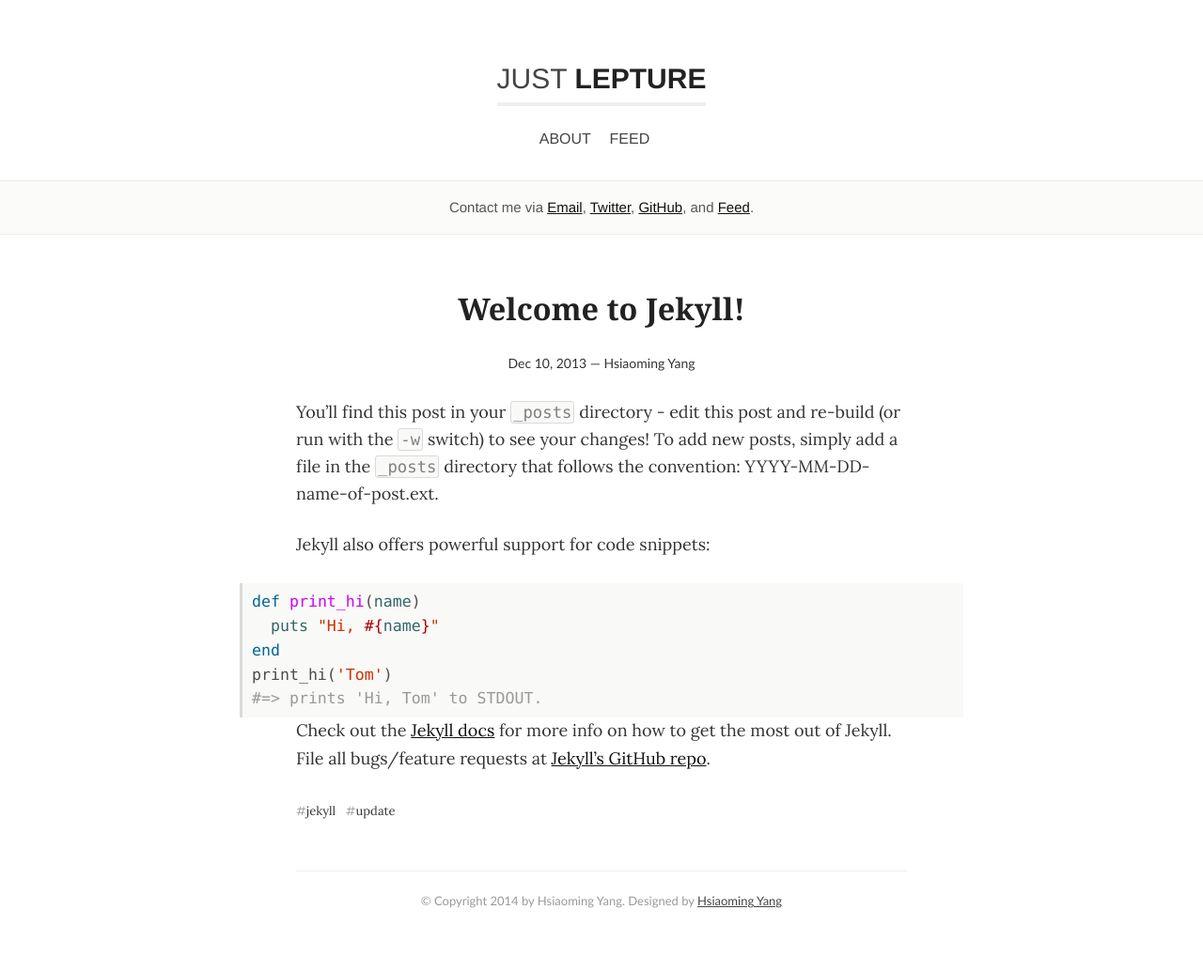
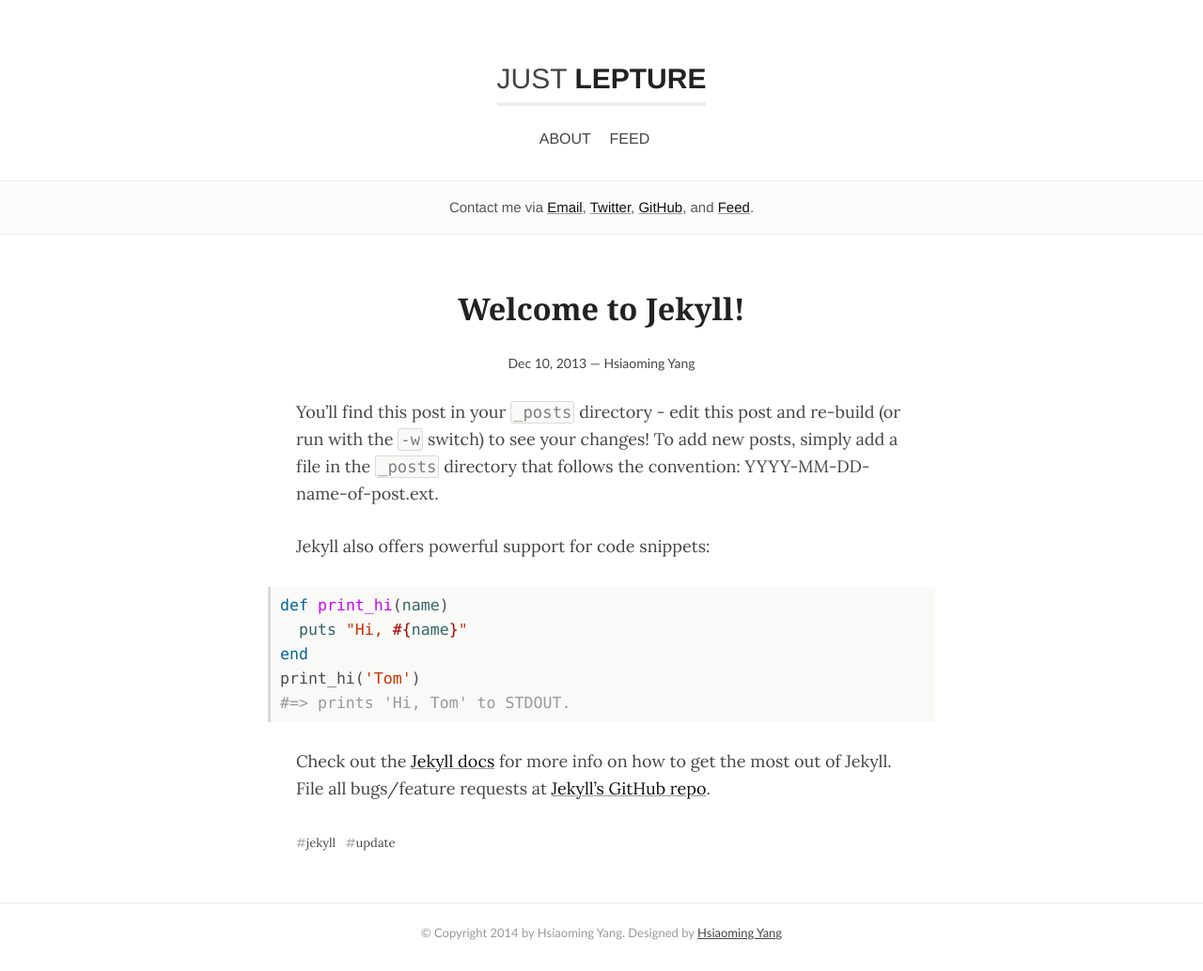
Before and after one commit to lepture/jekyll-vision, a Jekyll site: the page built from _posts/2013-12-10-welcome-to-jekyll.md, in a window 1280 px wide. Shown: the whole page at 94% size. Built offline with Jekyll 4.4.1, drawn with Linux system fonts in a browser that asks for light colours; Markdown is read by kramdown in place of the engine named in the settings; before the commit the page ends 1000 px from its top, so only the background shows below that.

Commit message:
Update style

```diff
--- a/css/site.css
+++ b/css/site.css
@@ -21,7 +21,6 @@
   content: "";
   clear: both;
 }
-
 a {
   color: #434344;
   -webkit-transition: all 0.25 ease-in;
@@ -35,11 +34,8 @@
 .yue {
   font-family: "Lora", "Georgia", "Xin Gothic", "Hiragino Sans GB", "WenQuanYi Micro Hei", sans-serif;
 }
-.yue p {
-  margin-bottom: 1.4em;
-}
 .yue .cite-quote {
-  font-size: 24px;
+  font-size: 20px;
   text-align: left;
   margin: 20px;
   border: 0;
@@ -47,8 +43,8 @@
 }
 .yue .cite-quote cite {
   display: block;
-  text-align: right;
-  font-size: 20px;
+  text-align: center;
+  font-size: 16px;
   font-style: normal;
   color: #999;
 }
@@ -58,6 +54,10 @@
 .yue .cite-quote cite:before {
   content: '—';
   margin-right: 10px;
+}
+.yue .highlight td:first-of-type pre {
+  text-align: right;
+  color: #aaa;
 }
 
 #header {
@@ -110,7 +110,7 @@
 #main {
   padding: 30px 0;
 }
-#footer .container {
+#footer {
   padding: 10px 0 20px;
   text-align: center;
   border-top: 1px solid #eee;
@@ -168,6 +168,10 @@
   font-size: 14px;
   font-family: "Optima", "Helvetica Neue", sans-serif;
 }
+.hentry .entry-content h2 {
+  margin-top: 2em;
+  border-bottom: 1px solid #eee;
+}
 .hentry .entry-meta .updated:after {
   content: ' — ';
 }
@@ -198,7 +202,16 @@
 .paginator .next:after {
   content: "»";
 }
+.entry-extra {
+  zoom: 1;
+}
+.entry-extra:after {
+  display: table;
+  content: ' ';
+  clear: both;
+}
 .entry-tags {
+  float: left;
   margin-bottom: 20px;
 }
 .entry-tags .tag {
@@ -210,14 +223,13 @@
   content: '#';
   color: #999;
 }
-.twitter-share-button {
-  display: none;
+.social-button {
+  float: right;
 }
-.twttr-rendered .twitter-share-button {
-  display: block;
-}
-#disqus_thread {
-  margin-top: 18px;
+.entry-comments {
+  padding: 30px 0;
+  background: #fafafa;
+  border-top: 1px solid #ddd;
 }
 
 @media (max-width: 650px) {
@@ -242,13 +254,6 @@
   .entry-list .detail {
     margin-left: 0;
   }
-}
-
-.yue pre {
-  border: 0 none;
-  border-left: 3px solid #dadada;
-  padding-left: 10px;
-  border-radius: 0;
 }
 .highlight-wrapper {
   overflow-x: scroll;
@@ -283,6 +288,26 @@
 .gist table td {
   border: 0 none;
 }
+.footnote-ref a {
+  font-size: 13px;
+  padding: 0 2px;
+}
+.footnotes {
+  color: #686869;
+  font-size: 15px;
+}
+.footnotes hr {
+  width: 100%;
+  border-top: 1px solid #dededc;
+  border-bottom: none;
+  margin: 14px 0;
+}
+.footnotes a {
+  color: #686869;
+}
+.footnotes a[rev=footnote] {
+  margin-left: 4px;
+}
 @media (min-width: 980px) {
   .highlight {
     margin: 0 -30px;
@@ -290,5 +315,13 @@
   .yue .cite-quote {
     text-align: center;
     margin: 36px -60px;
+    font-size: 24px;
   }
 }
+@media print {
+  #header, #subheader, #footer,
+  .entry-extra, .entry-comments,
+  .hentry .entry-meta {
+    display: none;
+  }
+}
--- a/css/yue.css
+++ b/css/yue.css
@@ -3,14 +3,21 @@
  *
  * yue.css is designed for readable content.
  *
- * Copyright (c) 2013 by Hsiaoming Yang.
+ * Copyright (c) 2013 - 2014 by Hsiaoming Yang.
  */
 
 
 
 .yue {
-  font: 400 18px/1.62 "Georgia", "Xin Gothic", "Hiragino Sans GB", "WenQuanYi Micro Hei", sans-serif;
-  color: #333332;
+  font: 400 18px/1.62 "Georgia", "Xin Gothic", "Hiragino Sans GB", "Droid Sans Fallback", "Microsoft YaHei", sans-serif;
+  color: #444443;
+}
+.windows .yue {
+  font-size: 16px;
+  font-family: "Georgia", "SimSun", sans-serif;
+}
+.yue ::-moz-selection {
+  background-color: rgba(0,0,0,0.2);
 }
 .yue ::selection {
   background-color: rgba(0,0,0,0.2);
@@ -21,7 +28,7 @@
 .yue h4,
 .yue h5,
 .yue h6 {
-  font-family: "Georgia", "Xin Gothic", "Hiragino Sans GB", "WenQuanYi Micro Hei", "Microsoft YaHei", "SimSun", sans-serif;
+  font-family: "Georgia", "Xin Gothic", "Hiragino Sans GB", "Droid Sans Fallback", "Microsoft YaHei", "SimSun", sans-serif;
   color: #222223;
 }
 .yue h1 {
@@ -51,14 +58,18 @@
 }
 .yue p {
   margin-top: 0;
-  margin-bottom: 1.64em;
+  margin-bottom: 1.46em;
 }
 .yue a {
   color: #111;
   word-wrap: break-word;
+  -moz-text-decoration-color: rgba(0, 0, 0, 0.4);
+  text-decoration-color: rgba(0, 0, 0, 0.4);
 }
 .yue a:hover {
   color: #555;
+  -moz-text-decoration-color: rgba(0, 0, 0, 0.6);
+  text-decoration-color: rgba(0, 0, 0, 0.6);
 }
 .yue strong,
 .yue b {
@@ -71,10 +82,13 @@
   color: #222;
 }
 .yue img {
-  display: block;
   max-width: 100%;
   height: auto;
   margin: 0.2em 0;
+}
+.yue a img {
+  /* Remove border on IE */
+  border: none;
 }
 .yue figure {
   position: relative;
@@ -82,11 +96,12 @@
   outline: 0;
   margin: 10px 0 30px;
   padding: 0;
+  min-height: 100px;
 }
 .yue figure img {
   display: block;
   max-width: 100%;
-  margin: auto;
+  margin: auto auto 4px;
   -webkit-box-sizing: border-box;
   -moz-box-sizing: border-box;
   box-sizing: border-box;
@@ -116,6 +131,9 @@
   margin: 0 0 1.64em 0;
   border-left: 3px solid #dadada;
   padding-left: 12px;
+  color: #666664;
+}
+.yue blockquote a {
   color: #666664;
 }
 .yue ul,
@@ -163,13 +181,15 @@
   font-family: "Inconsolata", "Menlo", monospace;
 }
 .yue pre {
+  margin: 1.64em 0;
   padding: 7px;
-  border: 1px solid #dadada;
-  border-radius: 4px;
+  border: none;
+  border-left: 3px solid #dadada;
+  padding-left: 10px;
   overflow: auto;
   line-height: 1.5;
   font-size: 0.96em;
-  font-family: "Inconsolata", "Menlo", monospace;
+  font-family: Menlo, Monaco, Consolas, "Courier New", monospace;
   color: #4c4c4c;
   background-color: #f9f9f7;
 }
@@ -177,10 +197,11 @@
 .yue pre tt {
   color: #4c4c4c;
   border: none;
-  background-color: none;
+  background: none;
   padding: 0;
 }
 .yue table {
+  width: 100%;
   border-collapse: collapse;
   border-spacing: 0;
   margin-bottom: 1.5em;
@@ -206,11 +227,23 @@
 .yue figure iframe {
   margin: auto;
 }
+.yue table pre {
+  margin: 0;
+  padding: 0;
+  border: none;
+  background: none;
+}
 @media (min-width: 1100px) {
   .yue blockquote {
     margin-left: -24px;
     padding-left: 20px;
     border-width: 4px;
+  }
+  .yue blockquote blockquote {
+    margin-left: 0;
+  }
+  .yue figure img {
+    margin: 0 0 4px;
   }
   .yue figure figcaption:before {
     width: 25%;
```
